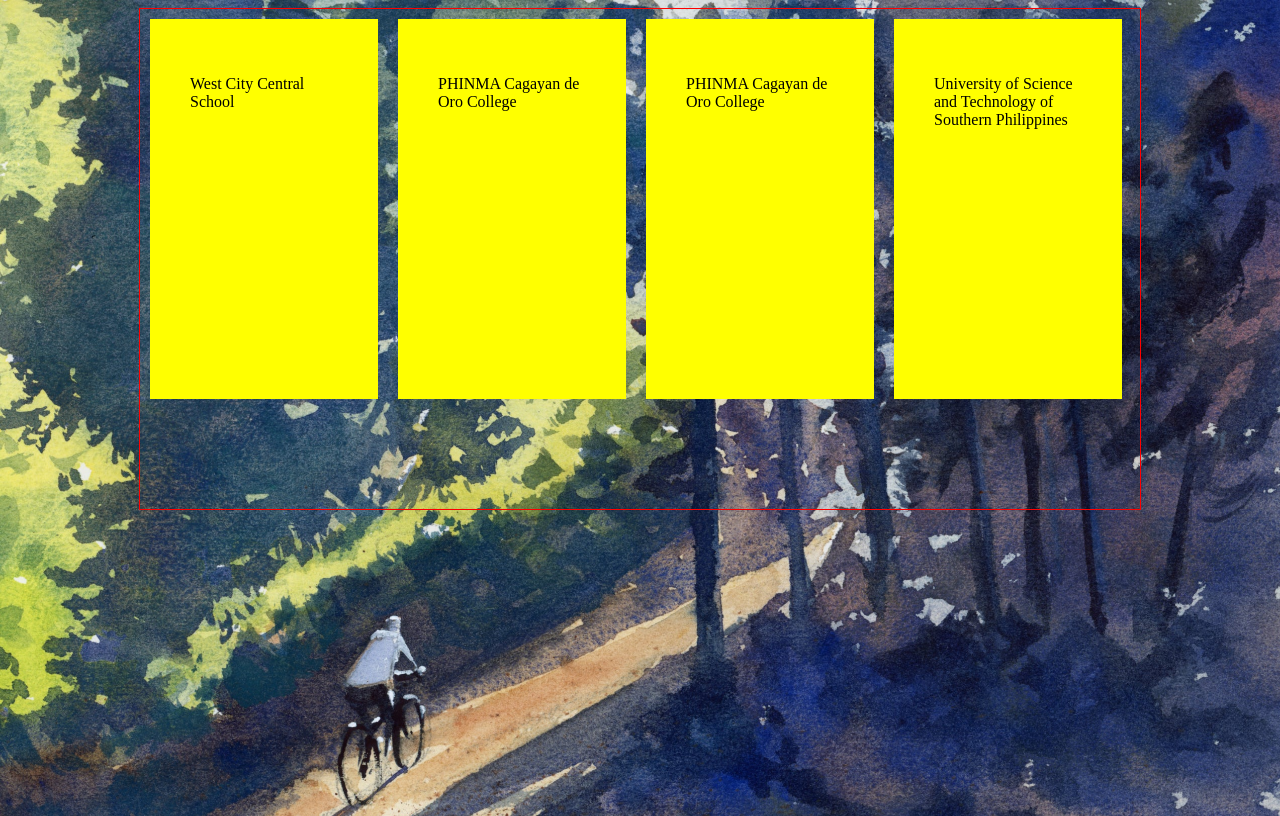
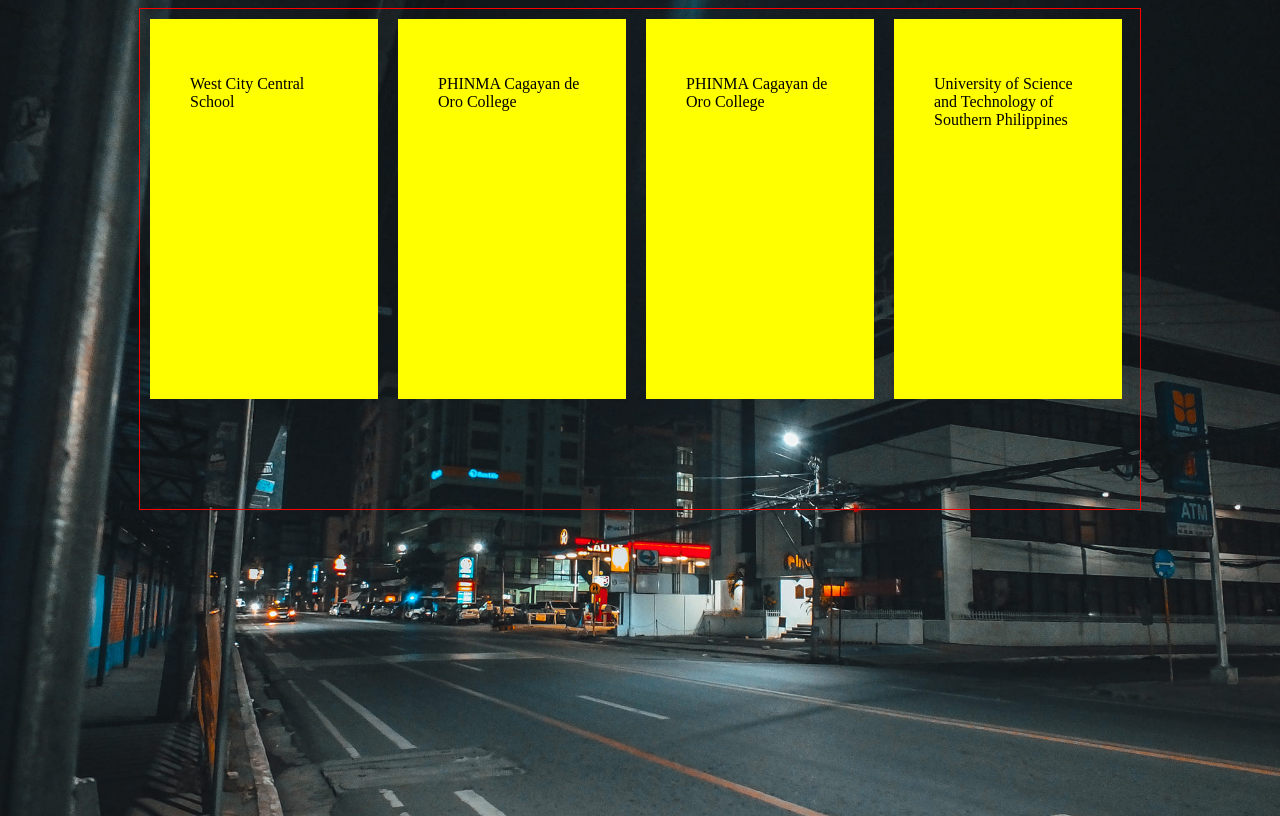
Before and after one commit to Callo-WebDev2023/iancallo1.github.io, a plain HTML site: page school.html in a window 1280 px wide. Drawn offline with Linux system fonts and the light colour scheme.

Commit message:
develop branch first prototype

```diff
--- a/school.html
+++ b/school.html
@@ -5,7 +5,7 @@
 	    <title>Image Box Model of Schools Attended</title>
 	    <style>
               body{
-                background-image: url('../iancallo1.github.io/Resources/images/TheGavarres.jpg');
+                background-image: url('../iancallo1.github.io/Resources/images/div5.jpg');
                 background-size: cover;
                 background-repeat: no-repeat;
                 height: 100vh;
```
Also changed, not shown: Resources/images/div5.jpg (added).
